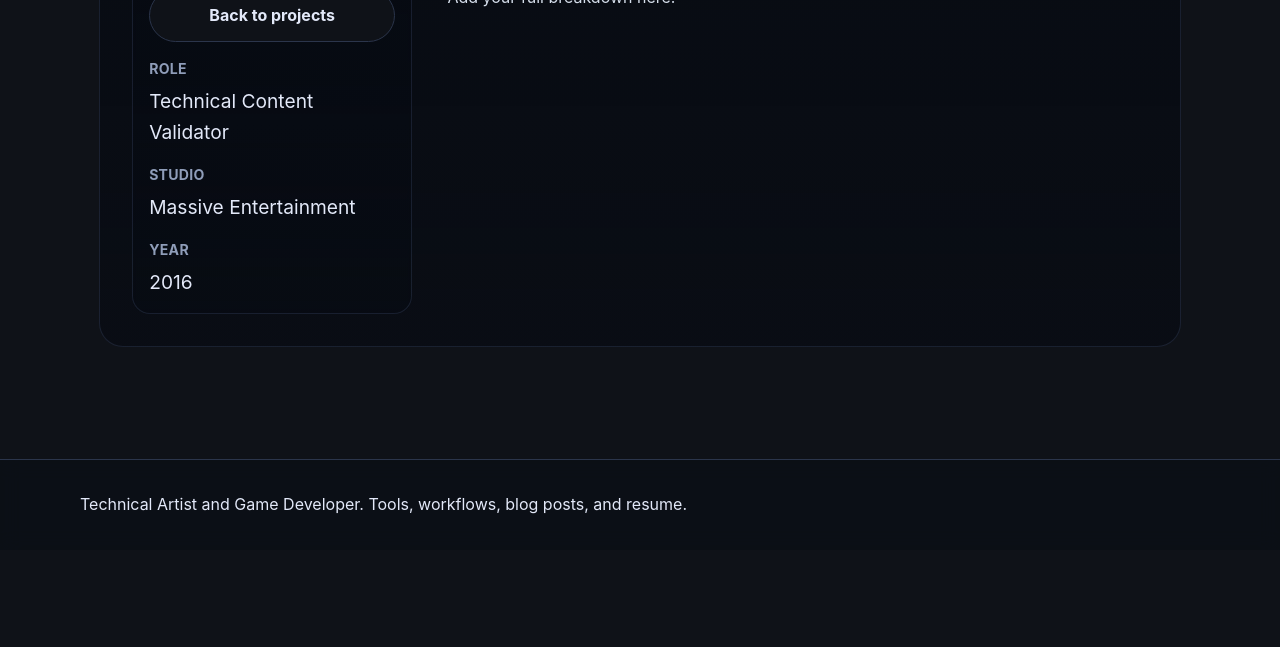
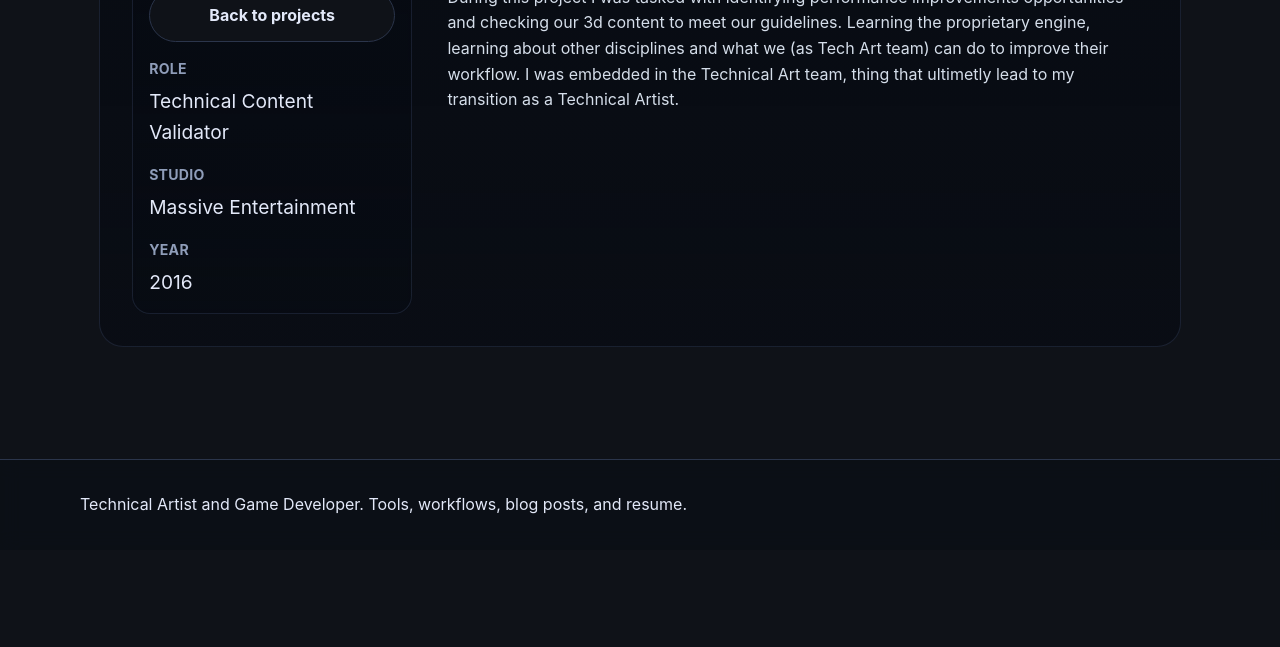
Before and after one commit to ianistor/ian_mywebsite, a Jekyll site: the page built from _projects/division.md, in a window 1280 px wide. Shown: the part 845-1492 px from the top of the page. Built offline with Jekyll 4.4.1, drawn with Linux system fonts in a browser that asks for light colours; nearby versions of some CDN libraries; some of the changed text lies outside the part shown.

Commit message:
Update division.md

```diff
--- a/_projects/division.md
+++ b/_projects/division.md
@@ -12,4 +12,6 @@ links:
     url: "https://nistorandrei.artstation.com"
 trailer_video: "/assets/videos/TCTD.mp4"
 ---
-Add your full breakdown here.
+During this project I was tasked with identifying performance improvements opportunities and checking our 3d content to meet our guidelines.
+Learning the proprietary engine, learning about other disciplines and what we (as Tech Art team) can do to improve their workflow.
+I was embedded in the Technical Art team, thing that ultimetly lead to my transition as a Technical Artist.
```
